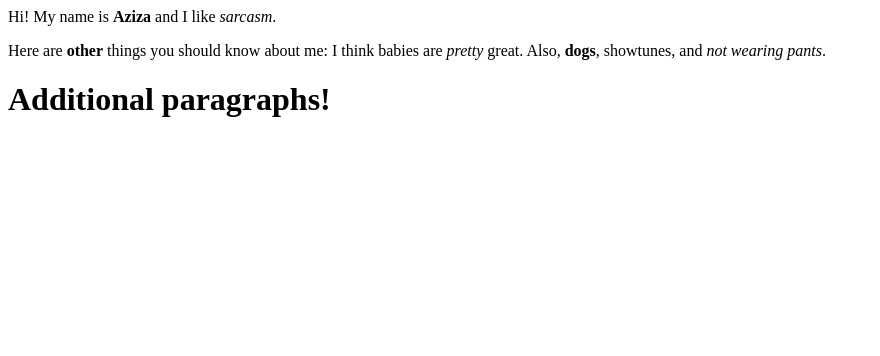
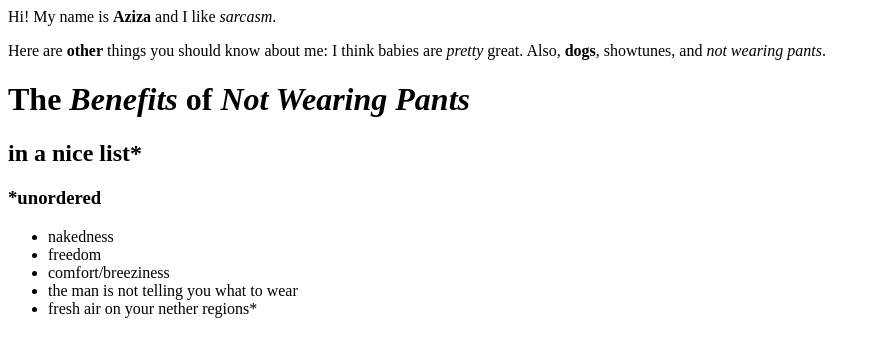
Before and after one commit to azizamistral/FEWD, a plain HTML site: page index.html in a window 1280 px wide. Shown: the whole page, without its empty margins (0-880 px from the left). Drawn offline with Linux system fonts and the light colour scheme.

Commit message:
Nesting Tabs
Nesting the fuck outta those tabs, y’all.

```diff
--- a/index.html
+++ b/index.html
@@ -1,3 +1,20 @@
+<html>
+<head>
+  <title>THIS IS MY PAGE /allcaps</title>
+</head>
+<body>
 <p>Hi! My name is <strong>Aziza</strong> and I like <em>sarcasm</em>.</p>
 <p>Here are <strong>other</strong> things you should know about me: I think babies are <em>pretty</em> great. Also, <strong>dogs</strong>, showtunes, and <em>not wearing pants</em>.</p>
-<h1>Additional paragraphs!</h1>
+<h1>The <em>Benefits</em> of <em>Not Wearing Pants</em></h1>
+<h2>in a nice list*</h2>
+<h3>*unordered</h3>
+<ul>
+  <li>nakedness</li>
+  <li>freedom</li>
+  <li>comfort/breeziness</li>
+  <li>the man is not telling you what to wear</li>
+  <li>fresh air on your nether regions*</li>
+</ul>
+
+</body>
+</html>
```
